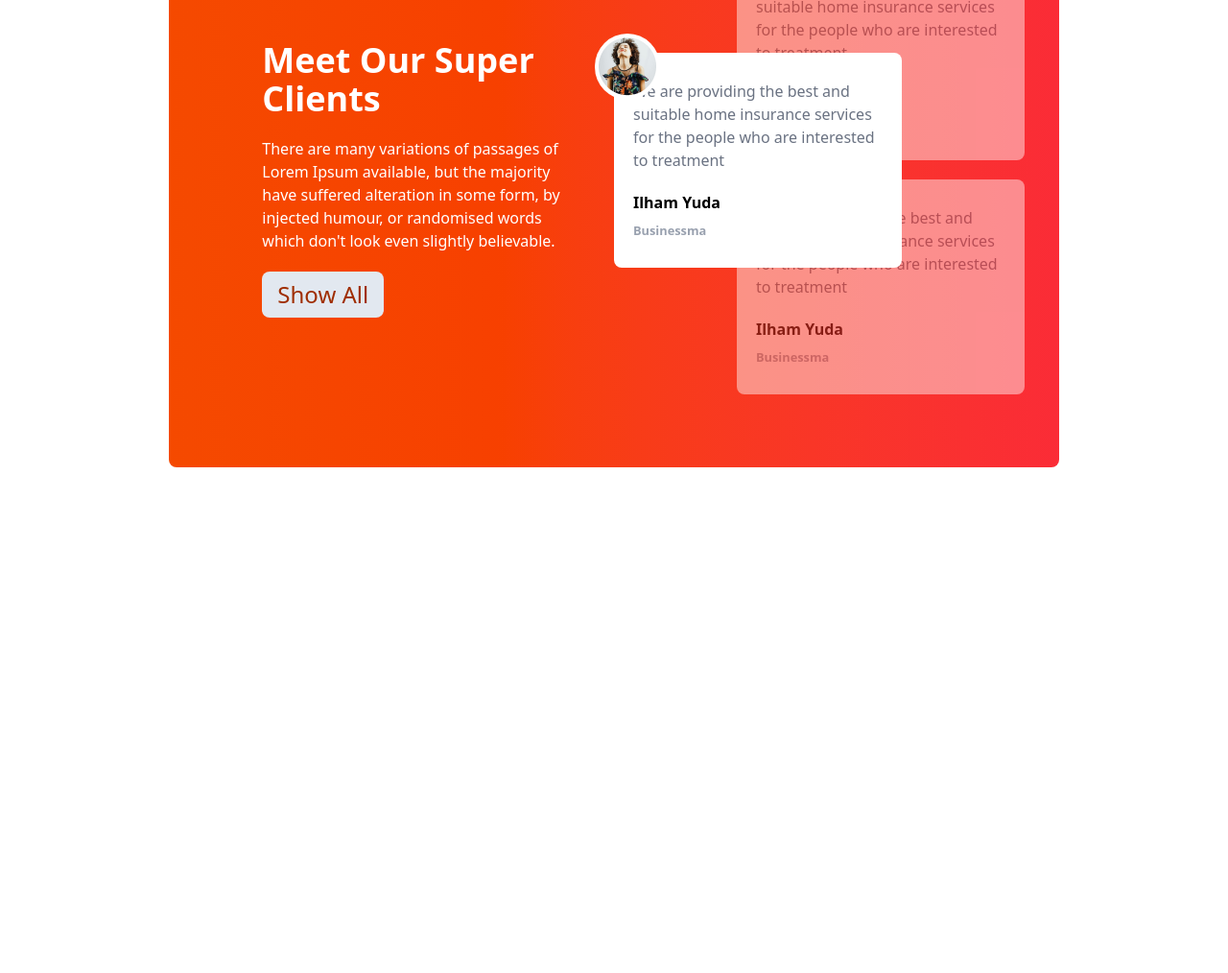
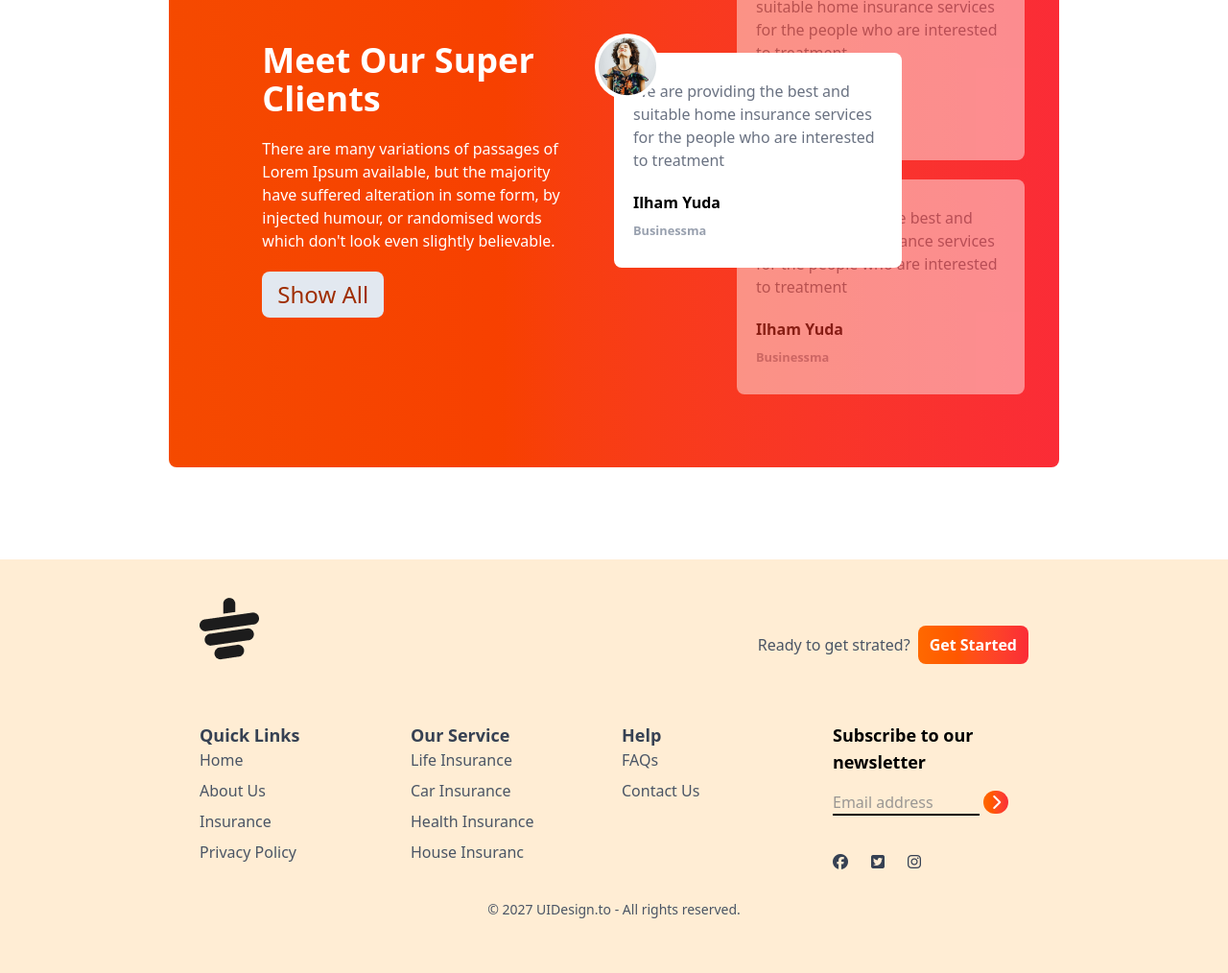
Before and after one commit to abubutahir02/tea-house, a plain HTML site: page index.html in a window 1280 px wide. Shown: the part 1962-2976 px from the top of the page at 96% size. Before the commit the page ends 2545 px from the top, so only its background shows below. Drawn offline with nearby package versions, Linux system fonts and the light colour scheme.

Commit message:
added footer

```diff
--- a/index.html
+++ b/index.html
@@ -188,5 +188,91 @@
        </div>
        </section>
   </main>
+  <footer class="bg-orange-100 text-gray-700 py-10 px-4 md:px-16">
+        <div class="w-9/12 mx-auto">
+          <!-- logo -->
+               <div class="mb-8 flex justify-between">
+                <img class="mb-8" src="images/cup.png" alt="">
+                <div class="flex items-center gap-2">
+                  <h5 class="text-gray-600">Ready to get strated?</h5>
+                  <button class="bg-gradient-to-r from-orange-500 to-red-500 px-3 py-2 rounded-lg text-white font-bold">Get Started</button>
+                </div>
+               </div>
+               <!-- Links -->
+                <div class="grid grid-cols-1 md:grid-cols-2 lg:grid-cols-4 gap-4">
+                  <!-- first column -->
+                   <div class="">
+                         <h3 class="font-semibold text-lg">Quick Links</h3>
+                         <ul class="space-y-2">
+
+                          <li>
+                            <a class="text-gray-600 hover:text-orange-800" href="#">Home</a>
+                          </li>
+                          <li>
+                            <a class="text-gray-600 hover:text-orange-800" href="#">About Us</a>
+                          </li>
+                          <li>
+                            <a class="text-gray-600 hover:text-orange-800" href="#">Insurance</a>
+                          </li>
+                          <li>
+                            <a class="text-gray-600 hover:text-orange-800" href="#">Privacy Policy</a>
+                          </li>
+                         </ul>
+                   </div>
+                   <!-- secod col -->
+                   <div class="">
+                    <h3 class="font-semibold text-lg">Our Service</h3>
+                    <ul class="space-y-2">
+
+                     <li>
+                       <a class="text-gray-600 hover:text-orange-800" href="#">Life Insurance</a>
+                     </li>
+                     <li>
+                       <a class="text-gray-600 hover:text-orange-800" href="#">Car Insurance</a>
+                     </li>
+                     <li>
+                       <a class="text-gray-600 hover:text-orange-800" href="#">Health Insurance</a>
+                     </li>
+                     <li>
+                       <a class="text-gray-600 hover:text-orange-800" href="#">House Insuranc</a>
+                     </li>
+                    </ul>
+                   </div>
+                   <!-- third col -->
+                   <div class="">
+                    <h3 class="font-semibold text-lg">Help</h3>
+                    <ul class="space-y-2">
+
+                     <li>
+                       <a class="text-gray-600 hover:text-orange-800" href="#">FAQs</a>
+                     </li>
+                     <li>
+                       <a class="text-gray-600 hover:text-orange-800" href="#">Contact Us</a>
+                     </li>
+
+
+                    </ul>
+                   </div>
+                   <!-- for col -->
+                   <div class="">
+                    <h3 class="font-semibold text-lg text-black">Subscribe to our newsletter</h3>
+                    <ul class="space-y-2 py-4">
+                      <input class="bg-transparent border-b-2 border-black w-3/4" type="email"  name="email" id="" placeholder="Email address">
+                      <button class="bg-gradient-to-r rounded-full from-orange-500 to-red-500 px-2 text-white font-bold"><i class="fa-solid fa-chevron-right"></i></button>
+
+                    </ul>
+
+                    <div class="flex gap-6 mt-4">
+                      <i class="fa-brands fa-facebook"></i>
+                      <i class="fa-brands fa-square-twitter"></i>
+                      <i class="fa-brands fa-instagram"></i>
+                    </div>
+                   </div>
+                </div>
+                <div class="text-center pt-4 m-4">
+                  <p class="text-sm text-gray-600">© 2027 UIDesign.to - All rights reserved.</p>
+                </div>
+        </div>
+  </footer>
 </body>
 </html>
```
